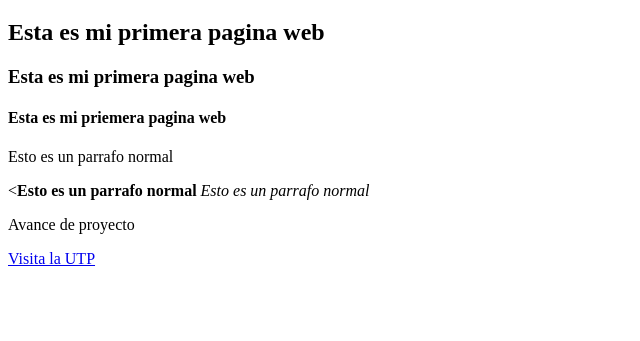
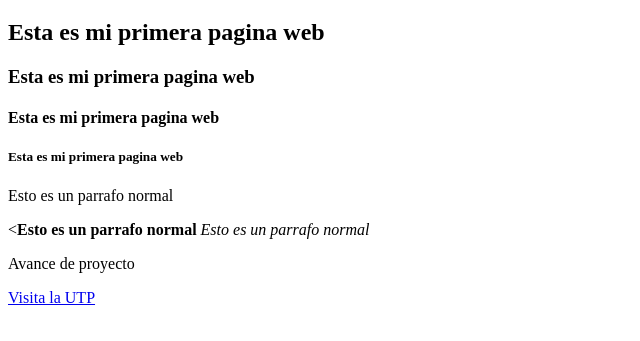
Before and after one commit to f1nol/Mi-primera-pagina, a plain HTML site: page index.html in a window 1280 px wide. Shown: the part 61-402 px from the top of the page, without its empty margins (0-640 px from the left). Drawn offline with Linux system fonts and the light colour scheme.

Commit message:
Update index.html

```diff
--- a/index.html
+++ b/index.html
@@ -13,7 +13,8 @@ Click nbfs://nbhost/SystemFileSystem/Templates/Other/html.html to edit this temp
         <h1>Mi priemra pagina web</h1>
         <h2>Esta es mi primera pagina web</h2>
         <h3>Esta es mi primera pagina web</h3>
-        <h4>Esta es mi priemera pagina web</h4>
+        <h4>Esta es mi primera pagina web</h4>
+        <h5>Esta es mi primera pagina web</h5>
         <p>Esto es un parrafo normal</p>
         <<strong>Esto es un parrafo normal</strong>
         <em>Esto es un parrafo normal</em>
```
